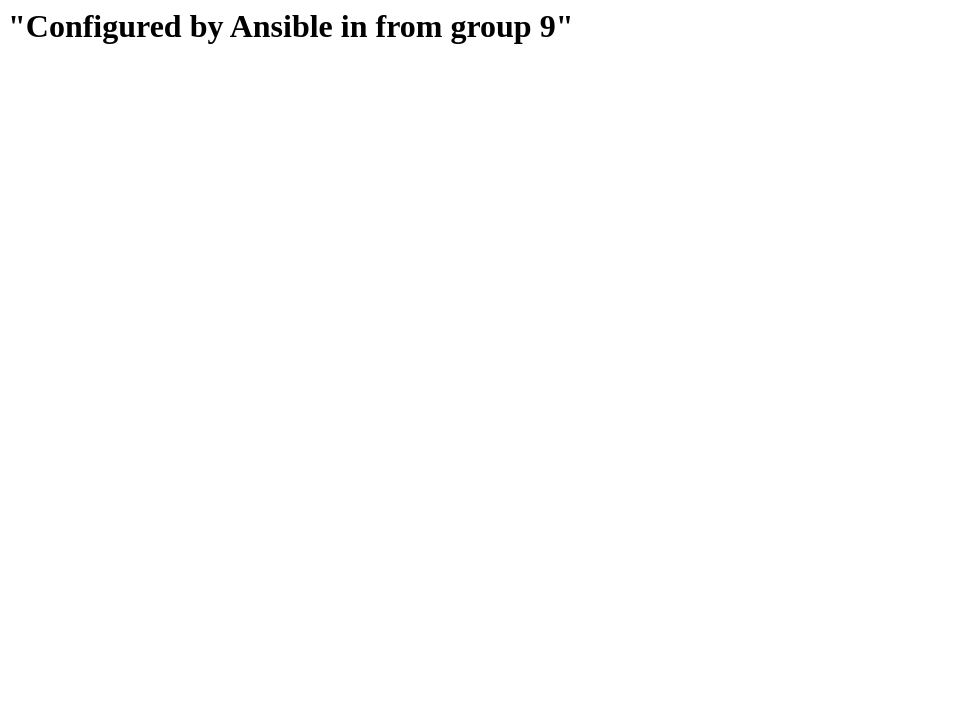
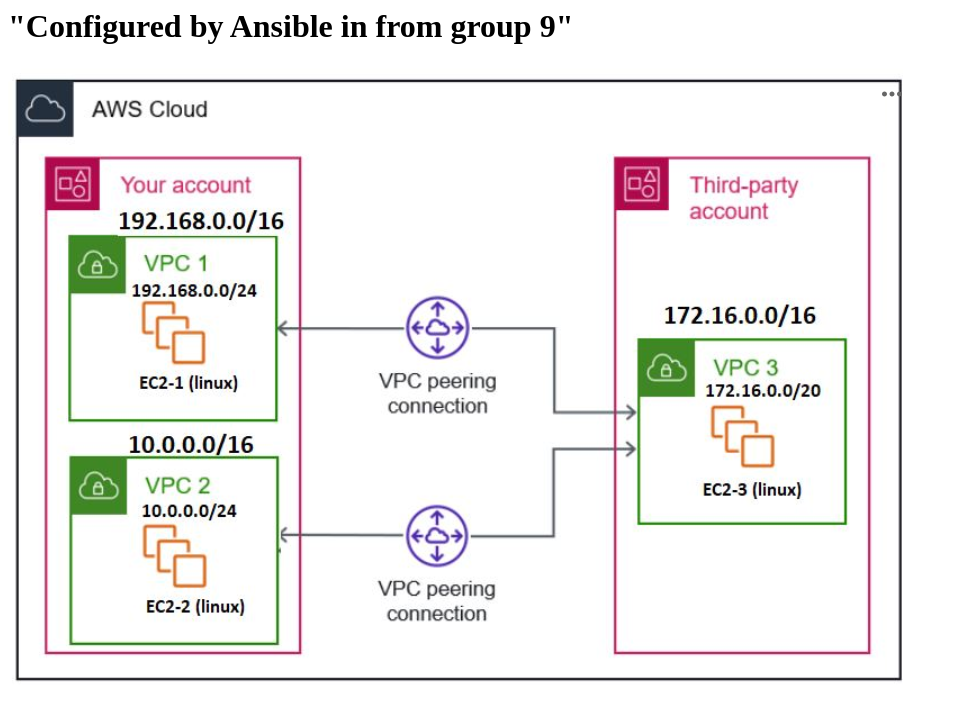
Before and after one commit to iamsuraj01/final-project-acs730, a plain HTML site: page ansiblefinal/index.html in a window 1280 px wide. Shown: the whole page, without its empty margins (0-954 px from the left). Drawn offline with Linux system fonts and the light colour scheme.

Commit message:
upload image from s3

```diff
--- a/ansiblefinal/index.html
+++ b/ansiblefinal/index.html
@@ -3,6 +3,7 @@
 <body>
 
 <h1>"Configured by Ansible in from group 9"</h1>
+<img src="Screenshot_2024-08-11_110340.png"></img>
 
 </body>
 </html>
```
Also changed, not shown: ansiblefinal/Screenshot_2024-08-11_110340.png (added), ansiblefinal/hosts.txt, 2 other files.
